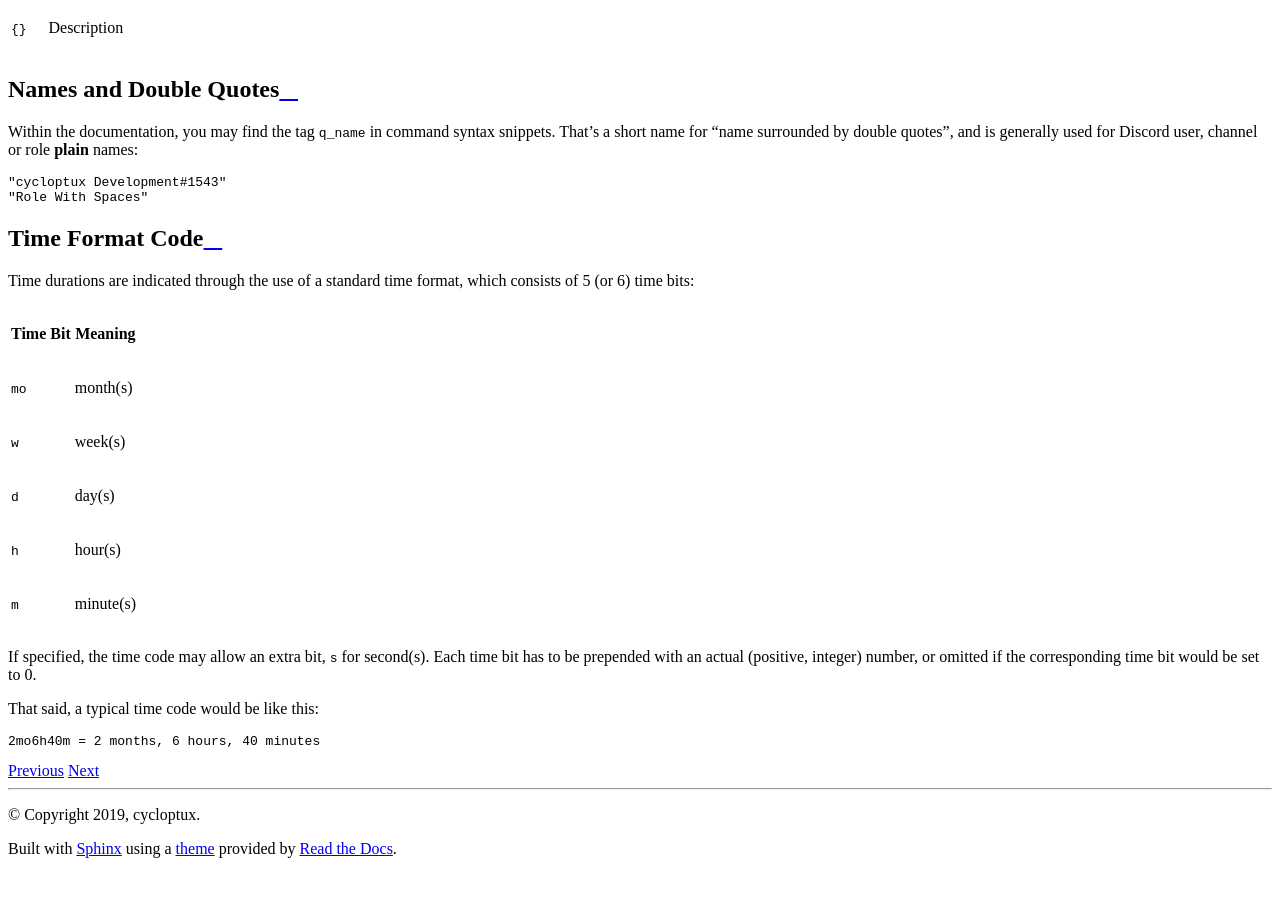
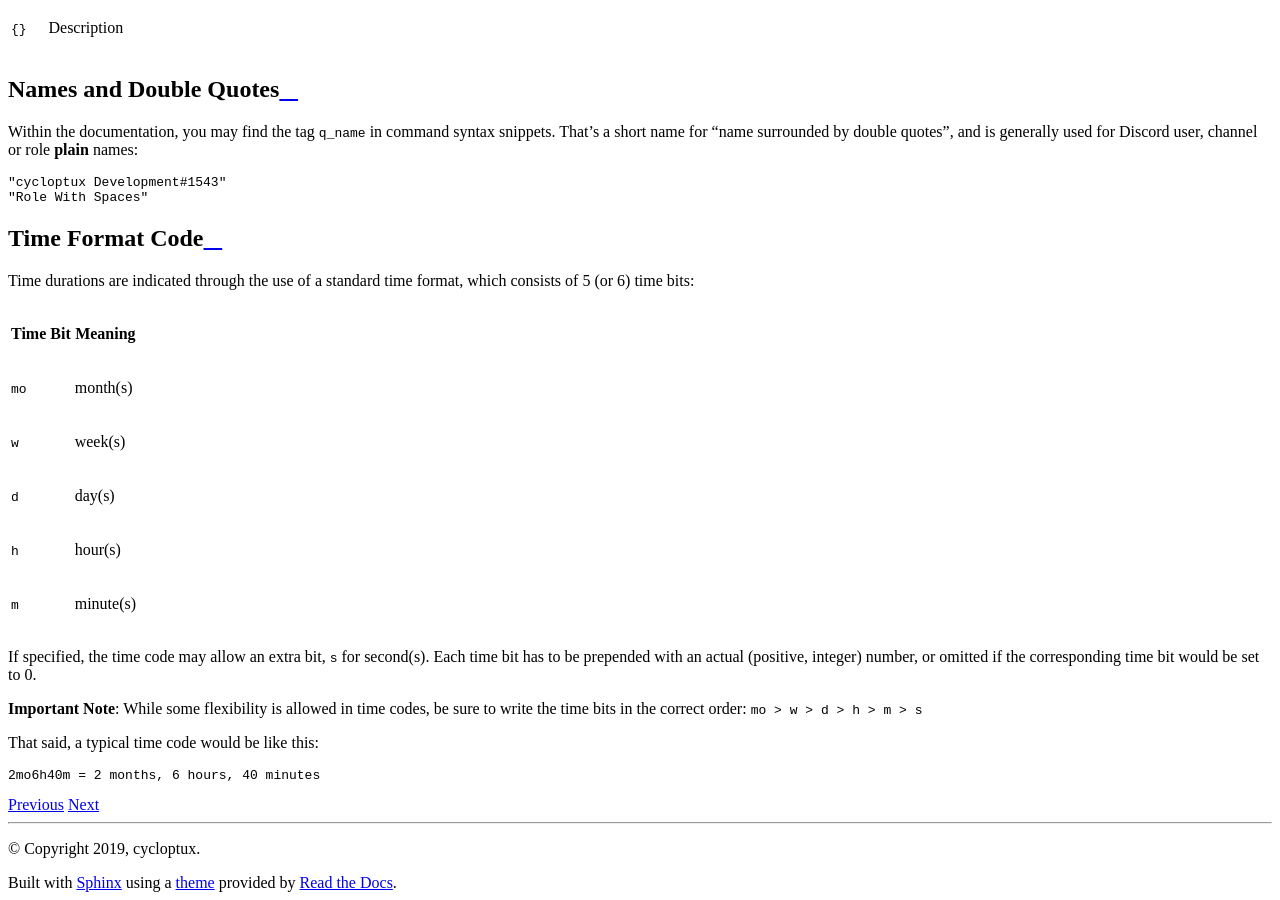
Before and after one commit to cycloptux/GiselleBot-Documentation, a Sphinx documentation site: the page built from docs/source/modules-docs.rst, in a window 1280 px wide and 900 px high, scrolled down 1260 px. Built offline with Sphinx 7.4.7 and the Read the Docs theme 2.0.0, drawn with Linux system fonts in a browser that asks for light colours; before the commit the page ends 2126 px from its top, so only the background shows below that.

Commit message:
Modules Documentation 101 page updated.

```diff
--- a/docs/source/modules-docs.rst
+++ b/docs/source/modules-docs.rst
@@ -61,6 +61,8 @@ Time durations are indicated through the use of a standard time format, which co
 
 If specified, the time code may allow an extra bit, ``s`` for second(s). Each time bit has to be prepended with an actual (positive, integer) number, or omitted if the corresponding time bit would be set to 0.
 
+**Important Note**: While some flexibility is allowed in time codes, be sure to write the time bits in the correct order: ``mo > w > d > h > m > s``
+
 That said, a typical time code would be like this:
 
 .. parsed-literal::
```
